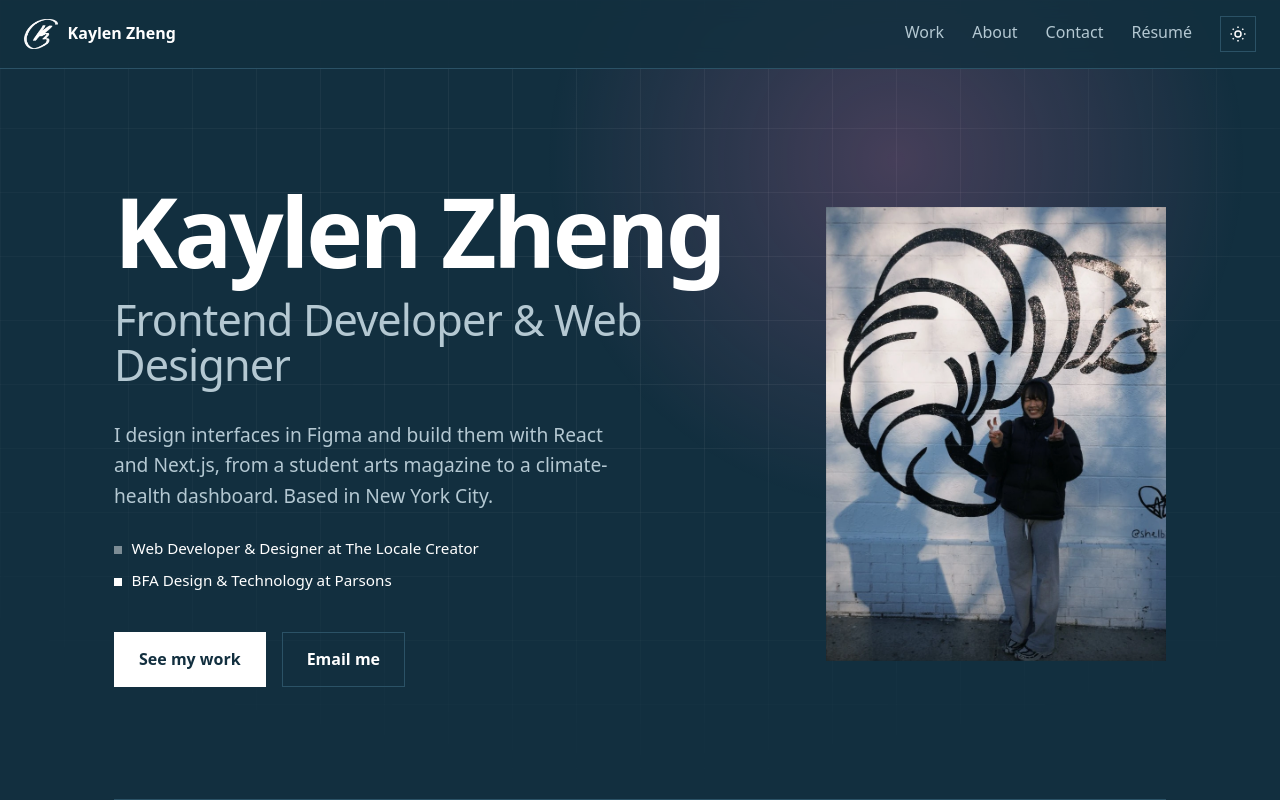
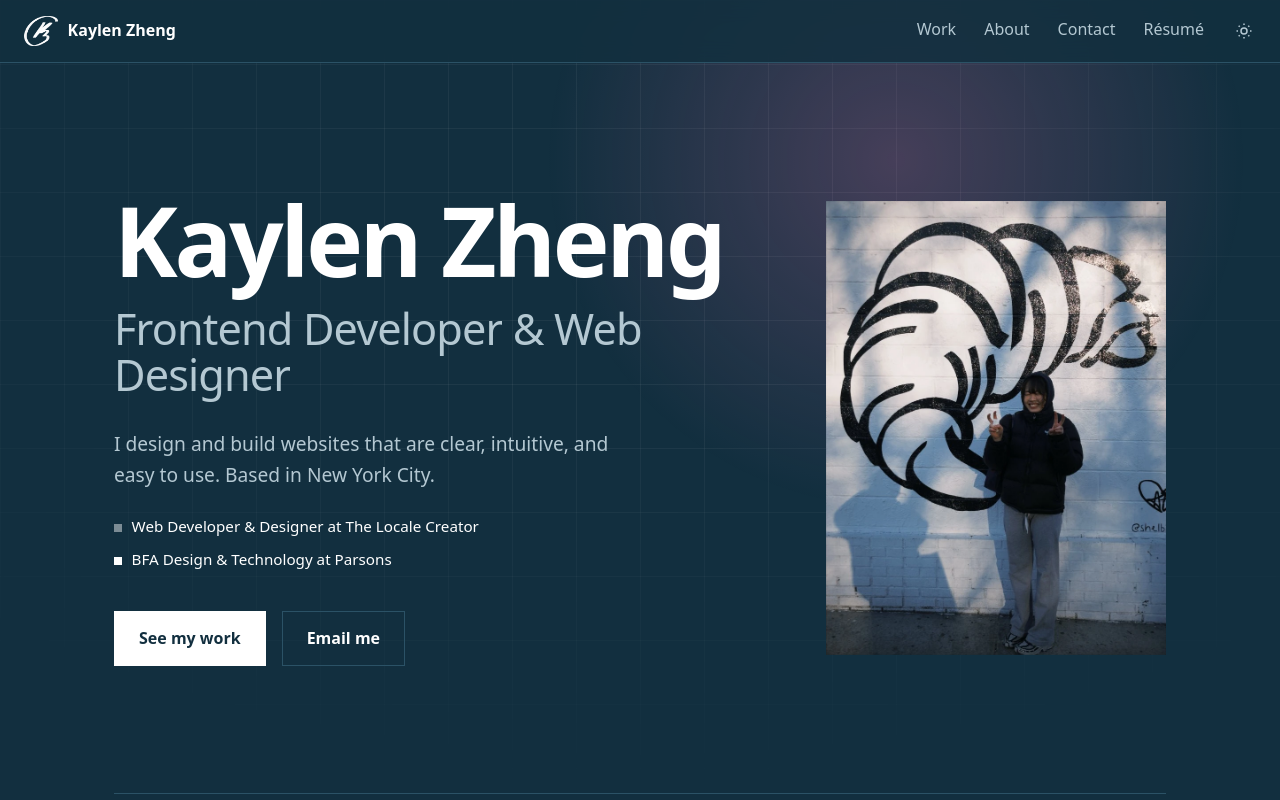
Before and after one commit to kaylenzheng02/kaylenzheng02.github.io, a React (Vite) app: page / in a window 1280 px wide. Shown: the top 800 px of the page. Built offline with nearby package versions, Linux system fonts and the light colour scheme.

Commit message:
clean up ui and interactions

```diff
--- a/src/App.css
+++ b/src/App.css
@@ -43,13 +43,12 @@ main {
   color: var(--bg);
   font-weight: 600;
   border: 1px solid var(--accent);
-  transition: background 0.25s, color 0.25s, border-color 0.25s, transform 0.25s var(--ease);
+  transition: background 0.25s, color 0.25s, border-color 0.25s;
 }
 
 .btn:hover {
   background: transparent;
   color: var(--text);
-  transform: translateY(-2px);
 }
 
 .btn-outline {
@@ -60,11 +59,6 @@ main {
 
 .btn-outline:hover {
   border-color: var(--text);
-}
-
-.btn-small {
-  padding: 0.45rem 1rem;
-  font-size: 0.9rem;
 }
 
 .link {
@@ -172,28 +166,18 @@ main {
 .theme-toggle {
   display: grid;
   place-items: center;
-  width: 36px;
-  height: 36px;
+  width: 24px;
+  height: 24px;
   padding: 0;
   background: transparent;
-  color: var(--text);
-  border: 1px solid var(--border);
-  border-radius: var(--radius);
+  color: var(--muted);
+  border: 0;
   cursor: pointer;
-  transition: border-color 0.2s, transform 0.4s var(--ease);
+  transition: color 0.2s;
 }
 
 .theme-toggle:hover {
-  border-color: var(--text);
-  transform: rotate(45deg);
-}
-
-.theme-toggle svg {
-  transition: transform 0.4s var(--ease);
-}
-
-.theme-toggle:hover svg {
-  transform: rotate(-45deg);
+  color: var(--text);
 }
 
 .nav-toggle {
--- a/src/App.jsx
+++ b/src/App.jsx
@@ -216,7 +216,7 @@ function Hero() {
 
 function Project({ project, index }) {
   const number = String(index + 1).padStart(2, '0')
-  const images = project.images ?? (project.image ? [{ src: project.image, alt: `${project.title} preview` }] : [])
+  const images = project.images ?? []
 
   return (
     <article className="project reveal">
--- a/src/data.js
+++ b/src/data.js
@@ -2,7 +2,7 @@ export const profile = {
   name: 'Kaylen Zheng',
   title: 'Frontend Developer & Web Designer',
   intro:
-    'I design interfaces in Figma and build them with React and Next.js, from a student arts magazine to a climate-health dashboard. Based in New York City.',
+    'I design and build websites that are clear, intuitive, and easy to use. Based in New York City.',
   now: [
     'Web Developer & Designer at The Locale Creator',
     'BFA Design & Technology at Parsons',
@@ -30,7 +30,6 @@ export const projects = [
       { src: '/projects/pidge/cover.webp', alt: 'Pidge community needs page with unresolved needs charted by ZIP code' },
       { src: '/projects/pidge/resources-cover.webp', alt: 'Pidge community resources page with a map and resource directory' },
     ],
-    live: '',
     devpost: 'https://devpost.com/software/pidge',
     code: 'https://github.com/kaylenzheng02/Health-in-AI-Hackathon-2026',
   },
@@ -89,8 +88,6 @@ export const projects = [
       },
     ],
     compact: true,
-    live: '',
-    code: '',
   },
 ]
 
```
